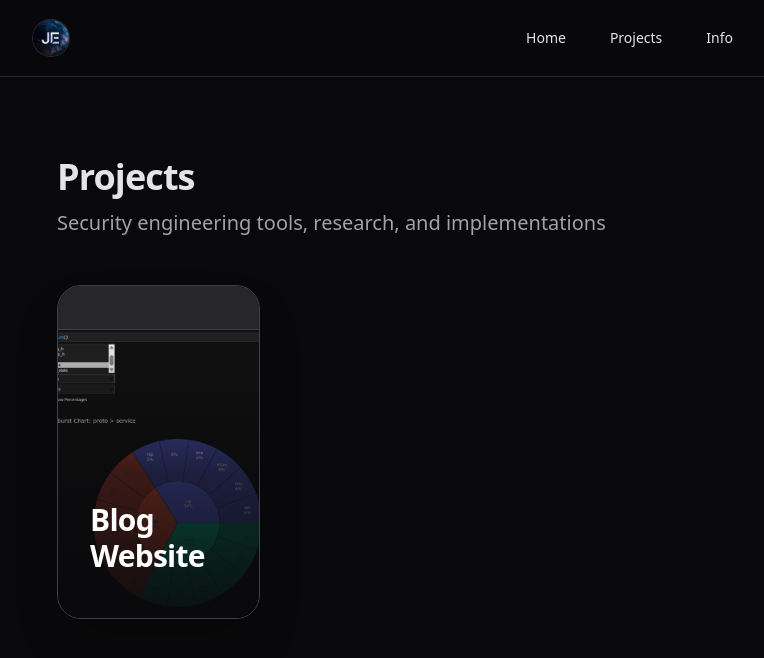
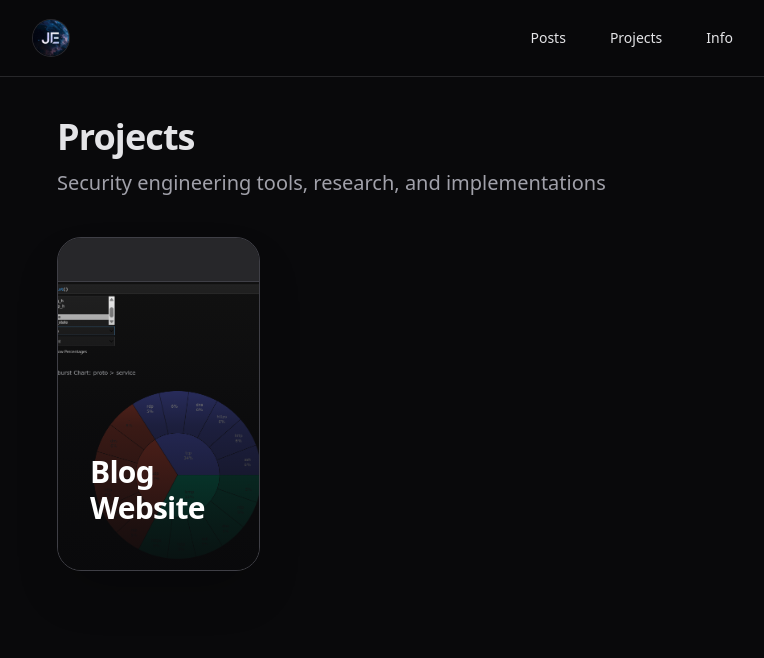
Before and after one commit to jayjoe101/jayjoe101.github.io, a Jekyll site: the page built from projects.md, in a window 1280 px wide. Shown: the top 658 px of the page, without its empty margins (247-1011 px from the left). Built offline with Jekyll 4.4.1, drawn with Linux system fonts in a browser that asks for light colours; nearby versions of some CDN libraries.

Commit message:
fixed header spacing

```diff
--- a/_layouts/default.html
+++ b/_layouts/default.html
@@ -26,7 +26,7 @@
             <div class="flex items-center gap-1">
                 <a href="/"
                 class="text-sm font-medium px-5 py-2 rounded-2xl hover:bg-zinc-900 transition">
-                    Home
+                    Posts
                 </a>
                 <a href="/projects"
                 class="text-sm font-medium px-5 py-2 rounded-2xl hover:bg-zinc-900 transition">
--- a/projects.md
+++ b/projects.md
@@ -4,14 +4,11 @@ layout: default
 permalink: /projects/
 ---
 
-<div class="max-w-6xl mx-auto px-6 py-10">
-  <!-- Header now matches Home + Info pages exactly -->
-  <header class="mb-12">
-    <h1 class="text-4xl font-bold tracking-tight">Projects</h1>
-    <p class="text-zinc-400 mt-3 text-xl">Security engineering tools, research, and implementations</p>
-  </header>
+<div class="max-w-6xl mx-auto px-6">
+  <h1 class="text-4xl font-bold tracking-tight">Projects</h1>
+  <p class="text-zinc-400 mt-3 text-xl">Security engineering tools, research, and implementations</p>
 
-  <div class="grid grid-cols-1 md:grid-cols-2 lg:grid-cols-3 gap-8">
+  <div class="mt-10 grid grid-cols-1 md:grid-cols-2 lg:grid-cols-3 gap-8">
     {% for project in site.projects %}
     <a href="{{ project.github }}" target="_blank" class="group block">
       <div class="bg-zinc-900 border border-zinc-700 rounded-3xl overflow-hidden shadow-2xl transition-all duration-300 hover:-translate-y-3 hover:border-zinc-400 hover:shadow-zinc-400/30">
```
